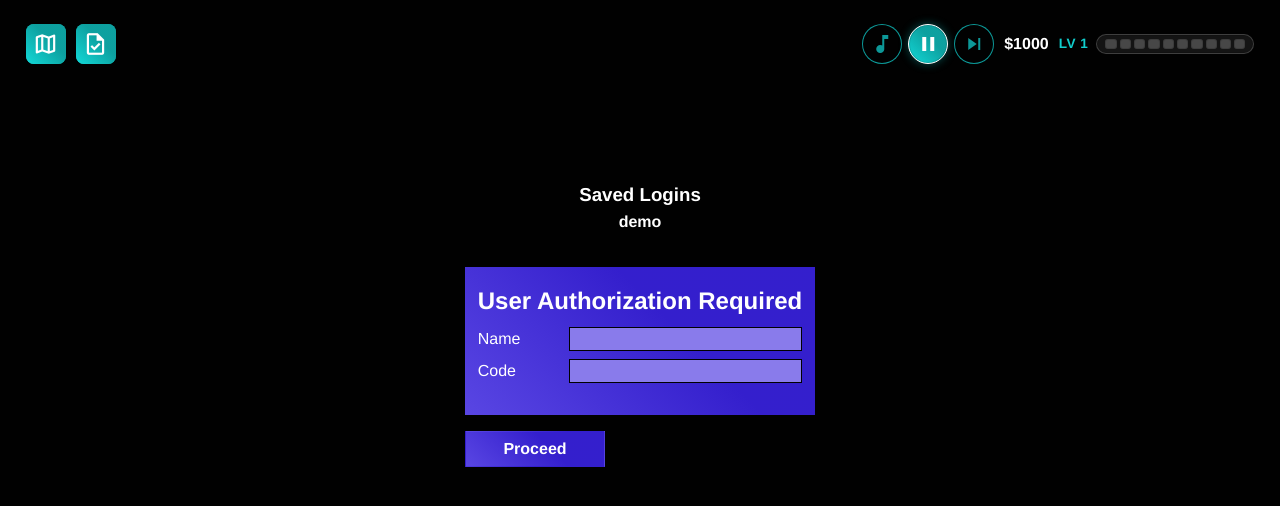
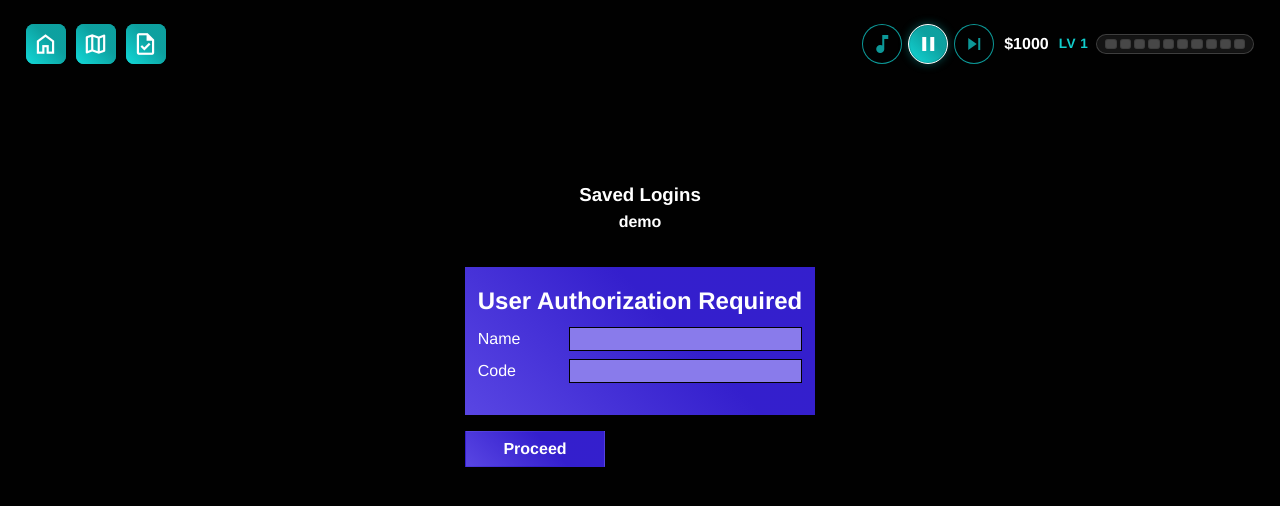
Before and after one commit to cocomittens/Overlink, a React (Vite) app in the folder frontend/: page /agentLogin in a window 1280 px wide. Shown: the top 506 px of the page. Built offline with nearby package versions, Linux system fonts and the light colour scheme.

Commit message:
Add home icon

```diff
--- a/frontend/src/components/NavBar.tsx
+++ b/frontend/src/components/NavBar.tsx
@@ -43,6 +43,13 @@
       <ul>
         <li className="left-controls">
           <div className="message-icon">
+            <Link to="/">
+              <span className="material-symbols-outlined message-icon">
+                home
+              </span>
+            </Link>
+          </div>
+          <div className="message-icon">
             <Link to="/map" onClick={handleMapOpen}>
               <span className="material-symbols-outlined message-icon">
                 map
```
